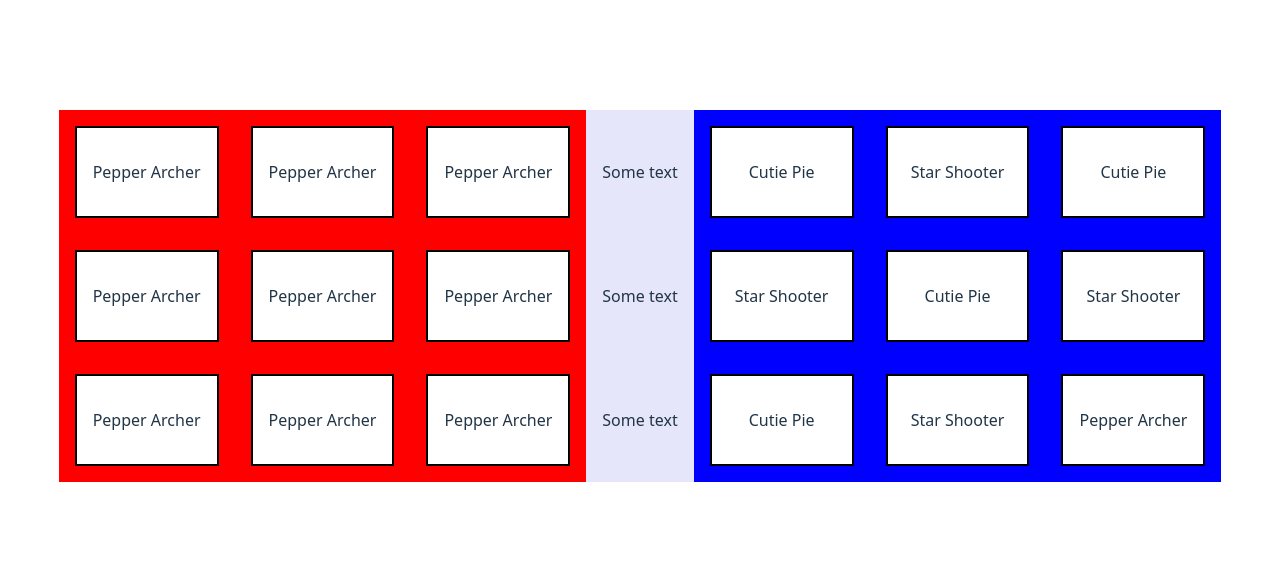
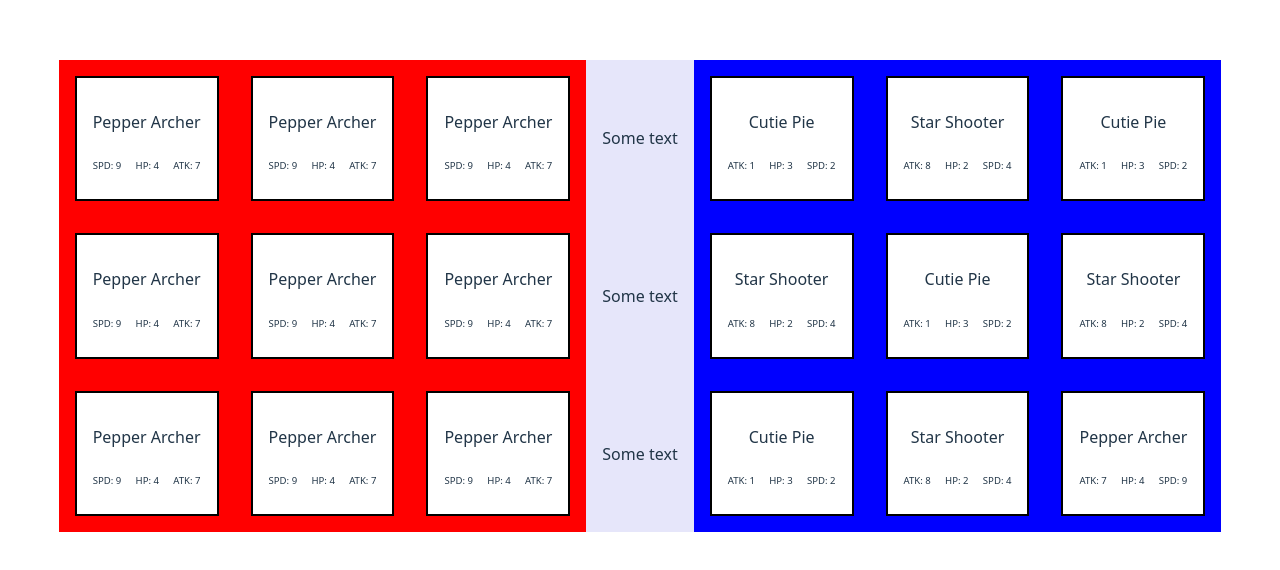
Before and after one commit to zules/archer-game, a React (Vite) app: page / in a window 1280 px wide. Shown: the part 104-674 px from the top of the page. Built offline with nearby package versions, Linux system fonts and the light colour scheme.

Commit message:
display stats for each unit on board

```diff
--- a/src/Unit.jsx
+++ b/src/Unit.jsx
@@ -6,6 +6,11 @@ export default function Unit(props) {
     return (
         <div className={`unit ${props.id}`}>
             <p>{unitLookup.get(props.id).name}</p>
+            <div className="stats">
+                <p>ATK: {unitLookup.get(props.id).atk}</p>
+                <p>HP: {unitLookup.get(props.id).health}</p>
+                <p>SPD: {unitLookup.get(props.id).speed}</p>
+            </div>
         </div>
     );
 }
--- a/src/index.css
+++ b/src/index.css
@@ -70,6 +70,12 @@ div.unit {
   padding: 1rem;
 }
 
+div.stats {
+  font-size: 0.6em;
+  display: flex;
+  justify-content: space-between;
+}
+
 h1 {
   font-size: 3.2em;
   line-height: 1.1;
```
